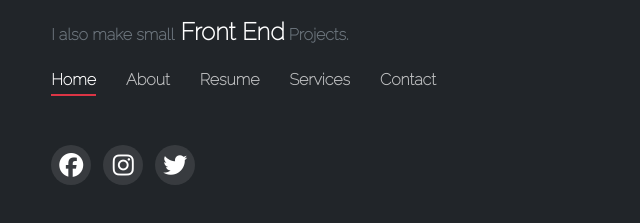
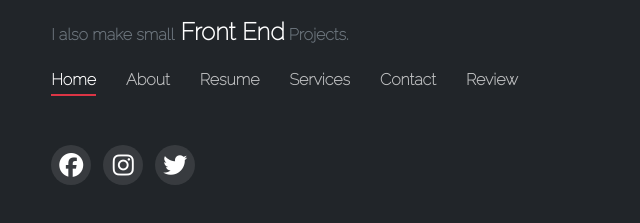
Before and after one commit to marknicholas0607/Marknicholasrazon, a plain HTML site: page index.html in a window 1280 px wide. Shown: the part 379-602 px from the top of the page, 0-640 px from the left. Drawn offline with Linux system fonts and the light colour scheme; a web font is replaced by a local one.

Commit message:
Update index.html

```diff
--- a/index.html
+++ b/index.html
@@ -158,6 +158,7 @@
 			<li><a class="nav-link" href="resume.html" target="frame">Resume</a></li>
 			<li><a class="nav-link" href="services.html" target="frame">Services</a></li>
 			<li><a class="nav-link" href="contact.html" target="frame">Contact</a></li>
+			<li><a class="nav-link" href="review.html" target="frame">Review</a></li>
 		</ul>
 		<div class="social-links">
 			<a href="https://web.facebook.com/nicholas.razon.37"><i class="fab fa-facebook"></i></a>
```
